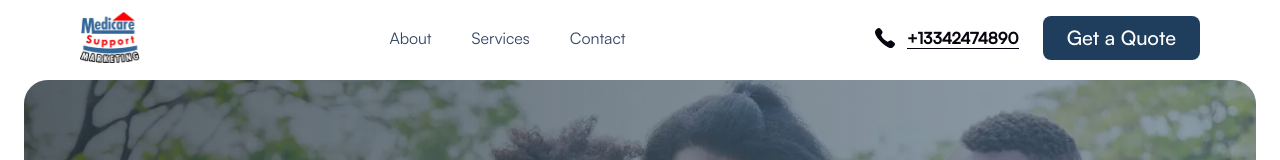
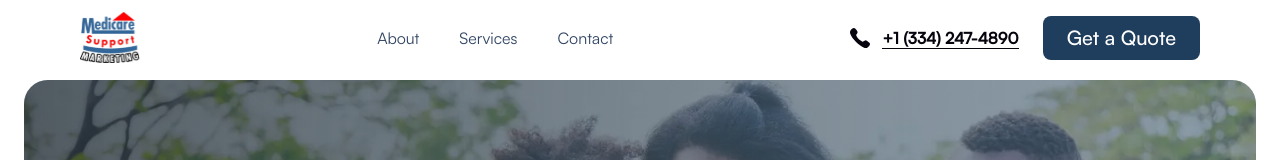
Before and after one commit to zico-works/medicare-support, a Next.js app: page / in a window 1280 px wide. Shown: the top 160 px of the page. Built offline with nearby package versions, Linux system fonts and the light colour scheme.

Commit message:
fix number bug

```diff
--- a/components/ui/calendar.tsx
+++ b/components/ui/calendar.tsx
@@ -7,6 +7,10 @@ import { buttonVariants } from '@/components/ui/button';
 import { cn } from '@/utils/cn';
 import { ChevronLeft, ChevronRight } from 'lucide-react';
 import { DayPicker } from 'react-day-picker';
+
+/* eslint-disable react/no-unstable-nested-components */
+
+/* eslint-disable react/no-unstable-nested-components */
 
 /* eslint-disable react/no-unstable-nested-components */
 
--- a/layout/header.tsx
+++ b/layout/header.tsx
@@ -34,7 +34,7 @@ const Header = () => {
                 className='border-b border-solid border-[#07040E] font-semibold text-[#07040E]'
                 href='tel:+13342474890'
               >
-                +13342474890
+                +1 (334) 247-4890
               </a>
             </span>
           </p>
```
